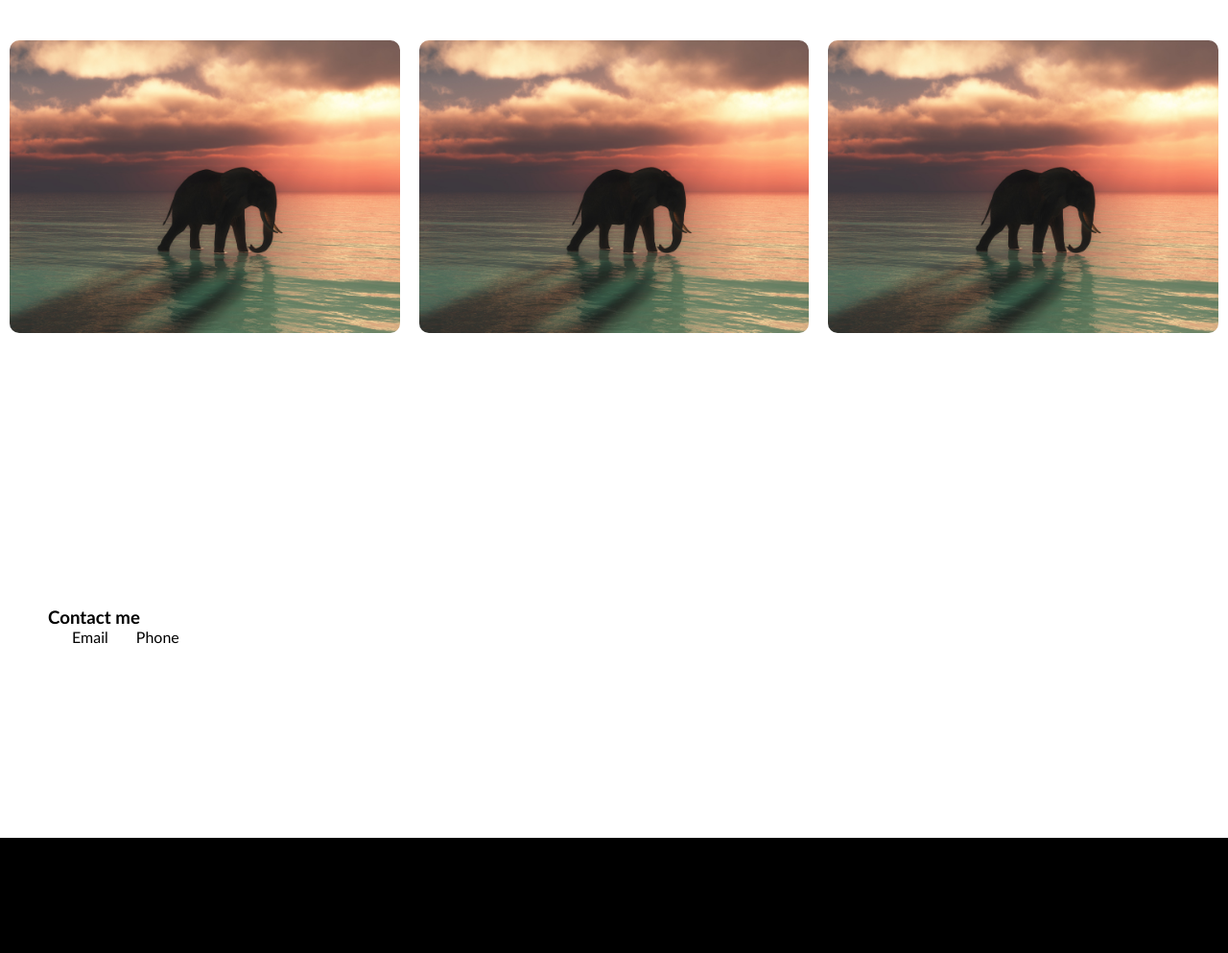
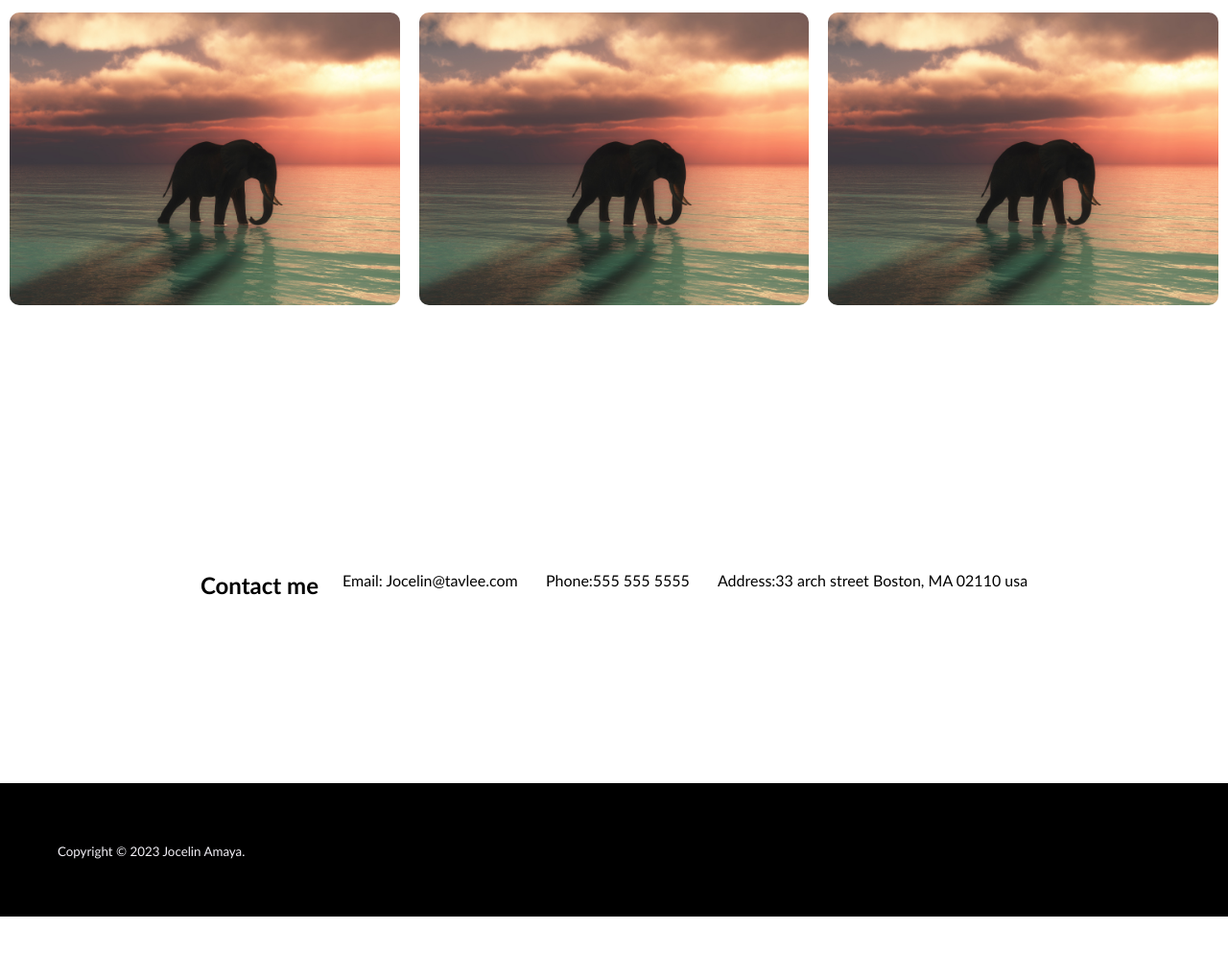
Before and after one commit to joceamayar/Portfolio, a plain HTML site: page index.html in a window 1280 px wide. Shown: the part 3091-4084 px from the top of the page at 96% size. After the commit the page ends 4046 px from the top, so only its background shows below. Drawn offline with Linux system fonts and the light colour scheme.

Commit message:
2nd draft, needs some adjustments

```diff
--- a/index.html
+++ b/index.html
@@ -38,7 +38,7 @@
         </div>
         <!-- Introduction -->
         <section class="intro-container">
-            <img src="Avatar.jpeg" alt="Elepahant" class="intro-img">
+            <img src="Avatar.jpeg" alt="A woman in a business suit" class="intro-img">
             <div class="intro-container-text">
                 <h2 class="intro-h3">Hi there,</h2>
                 <p class="intro-paragraph">Lorem ipsum, dolor sit amet consectetur adipisicing elit. Unde, alias ipsa
@@ -61,20 +61,17 @@
 
         </section>
 
+        <!-- Projects -->
+
         <section class="projects-container">
-            <h3>Projects</h3>
-
+            <h3 class="h3-projects">Projects</h3>
             <div class="project1-card">
                 <img src="Elepahant.jpeg" style="width: 100%;">
-                <div class="projects-h2">
-                    <h2>Projects</h2>
-                </div>
             </div>
 
         </section>
             <div class="small-container">
                 <div class="projects-card">
-                    <h3></h3>
                     <img src="Elepahant.jpeg" alt="place holder" class="projets-img">
                 </div>
 
@@ -96,25 +93,25 @@
                     <img src="Elepahant.jpeg" alt="place holder" class="projets-img">
                 </div>
             </div>
-        <!-- </section> -->
+
+        <!-- contact me-->
 
         <section class="contact">
-            <div>
-                <h3>Contact me </h3>
+
+                <h2>Contact me </h2>
+                <ul class .ul-contact>
+                    <li>Email: Jocelin@tavlee.com</li>
+                    <li>Phone:555 555 5555</li>
+                    <li>Address:33 arch street Boston, MA 02110 usa
+                    </li>
                 <ul>
-                    <li>Email</li>
-                    <li>Phone</li>
-                    <li>
-                        <Address></Address>
-                    </li>
-                </ul>
-            </div>
 
         </section>
 
-
         <footer class="footer">
-            <h2></h2>
+            <small>
+                Copyright © 2023 Jocelin Amaya.
+              </small>
         </footer>
 
 
--- a/style.css
+++ b/style.css
@@ -93,7 +93,12 @@ a {
 }
 
 /* Projects */
+/* .h3-projects{
+    text-align: center;
+    font-size: 200%;
+    margin: 10px;
 
+} */
 .project1 {
     align-self: stretch;
 }
@@ -129,24 +134,29 @@ h1 {
     transform: translate(-50%, -50%);
 }
 
-.contact{
-    padding: 200px 50px;
-
-}
-/* h3{
-    font-size:
-} */
 .projets-img{
     padding:10px ;
     border-radius: 20px;
+}
+
+/* Cantact me  */
+
+.contact{
+    display: flex;
+    position: relative;
+    justify-content: center;
+    padding: 5%;
+    margin: 10% ;
 
 }
 
-.contact{
-
+.ul-contact{
     display: flex;
+    position: relative;
 
 }
+
+
 
 .footer {
     padding: 60px;
@@ -156,7 +166,11 @@ h1 {
     height: auto;
     color: #f3f1f7;
     background-color: black;
+    text-align:left;
 }
+
+
+
 .small-container{
     display: grid;
     grid-template-columns: 1fr  1fr 1fr;
@@ -175,3 +189,12 @@ h1 {
     grid-template-rows: repeat(8,  400px);
     }
 }
+
+/* .classhover{
+    background-color: rgb(202, 48, 74);
+    color: white
+} */
+
+/* button:active{
+    font:size:180%
+} */
```
